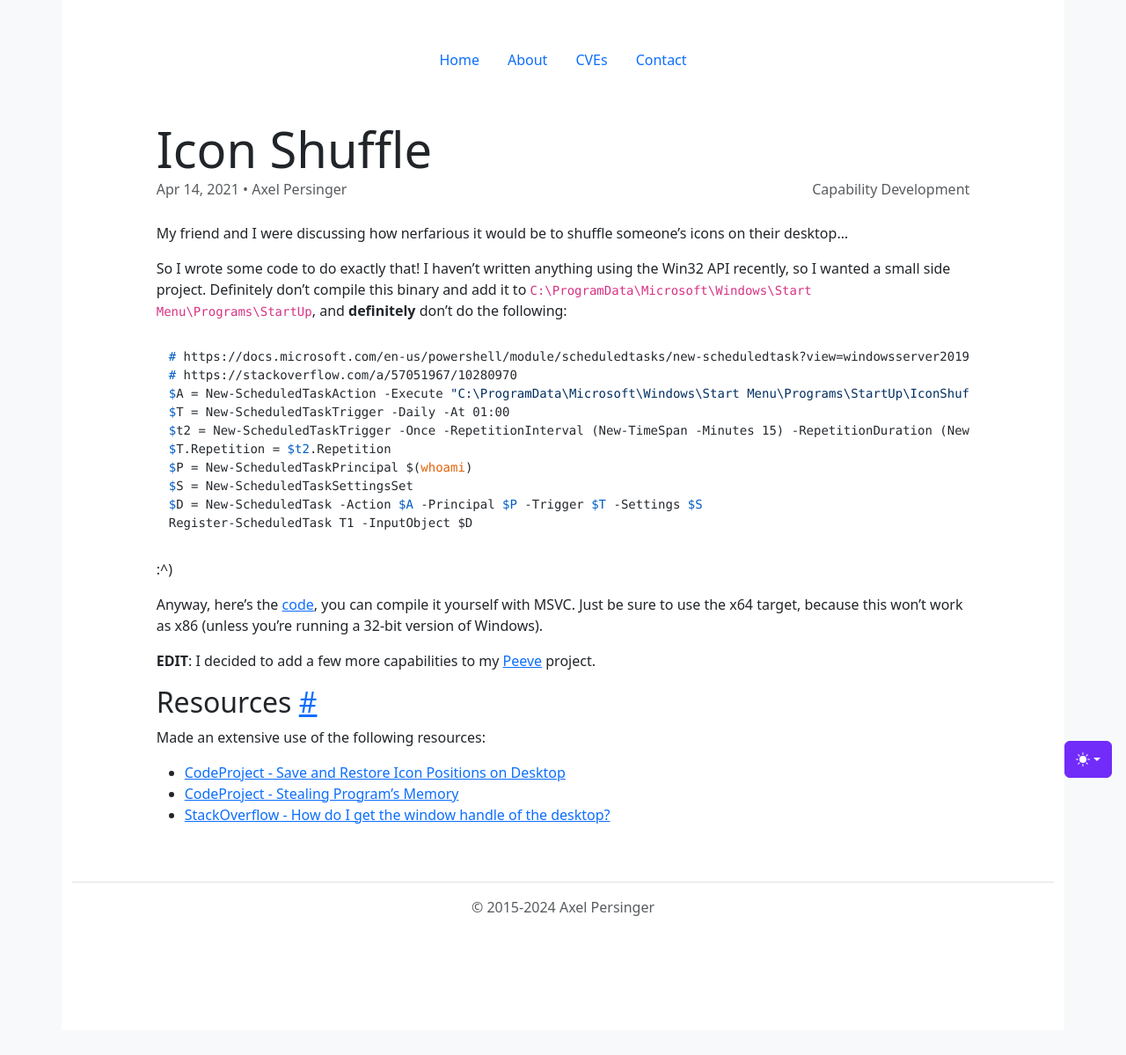
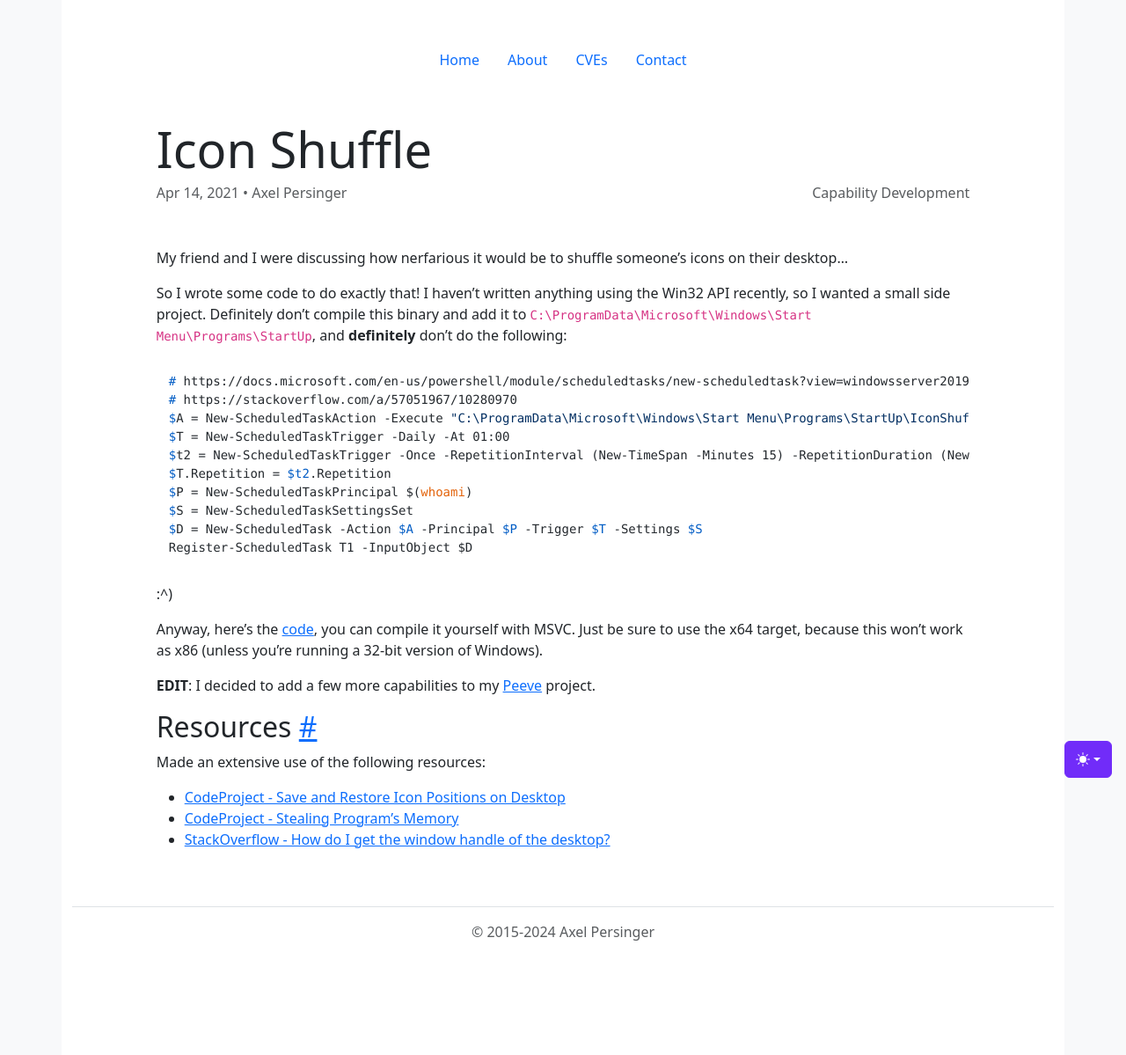
Before and after one commit to CuckooEXE/cuckooexe.github.io, a Jekyll site: the page built from _posts/2021-04-14-Icon-Shuffle.md, in a window 1280 px wide. Shown: the whole page at 88% size. Built offline with Jekyll 4.4.1, drawn with Linux system fonts in a browser that asks for light colours; nearby versions of some CDN libraries; comment, search, counter and statistics services are not loaded; before the commit the page ends 1171 px from its top, so only the background shows below that.

Commit message:
Update post header styling in post.html

```diff
--- a/_layouts/post.html
+++ b/_layouts/post.html
@@ -3,9 +3,9 @@ layout: default
 ---
 <article class="post h-entry container" style="width: 85%;" itemscope itemtype="http://schema.org/BlogPosting">
 
-  <header class="post-header">
+  <header class="post-header pb-4">
     <span class="post-title p-name display-4" itemprop="name headline">{{ page.title | escape }}</span>
-    <div class="text-muted">
+    <div class="pt-1 text-muted">
         <p class="post-meta" style="float: left">
         {%- assign date_format = site.minima.date_format | default: "%b %-d, %Y" -%}
         <time class="dt-published" datetime="{{ page.date | date_to_xmlschema }}" itemprop="datePublished">
```
